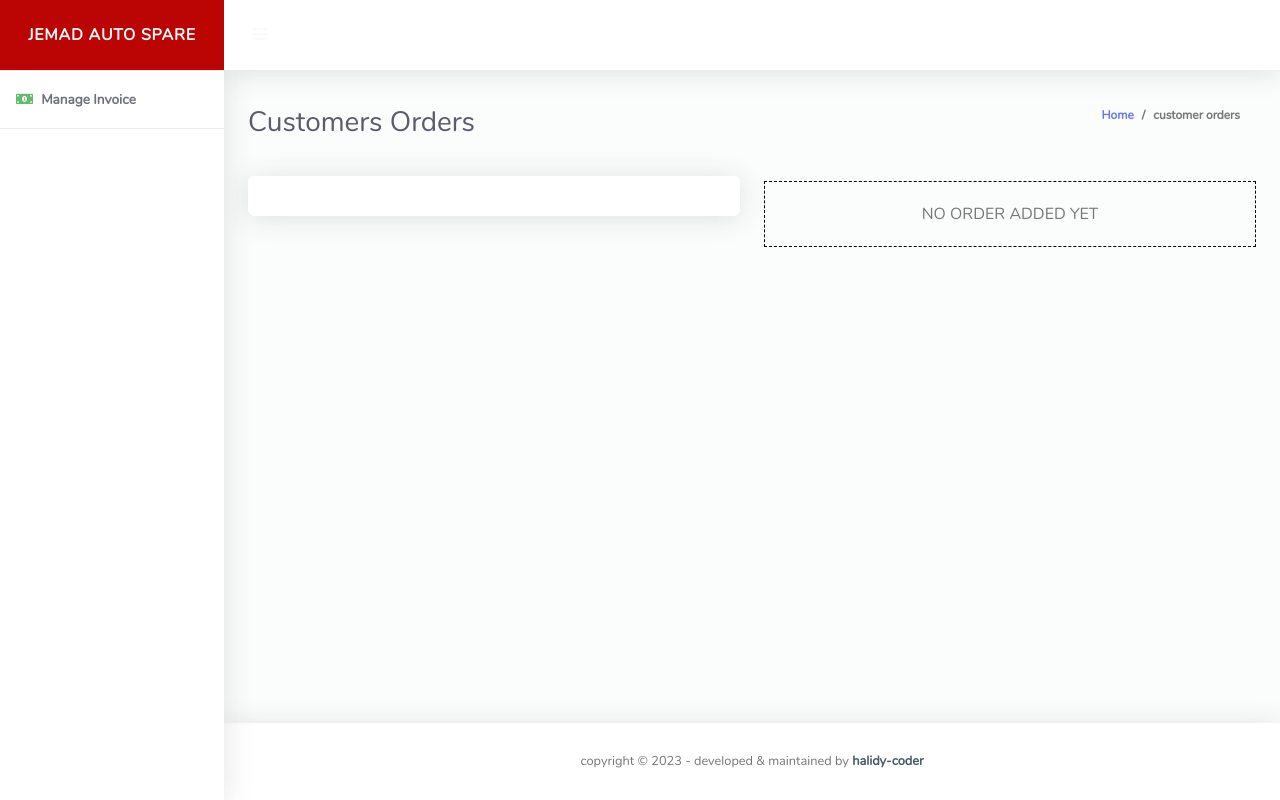
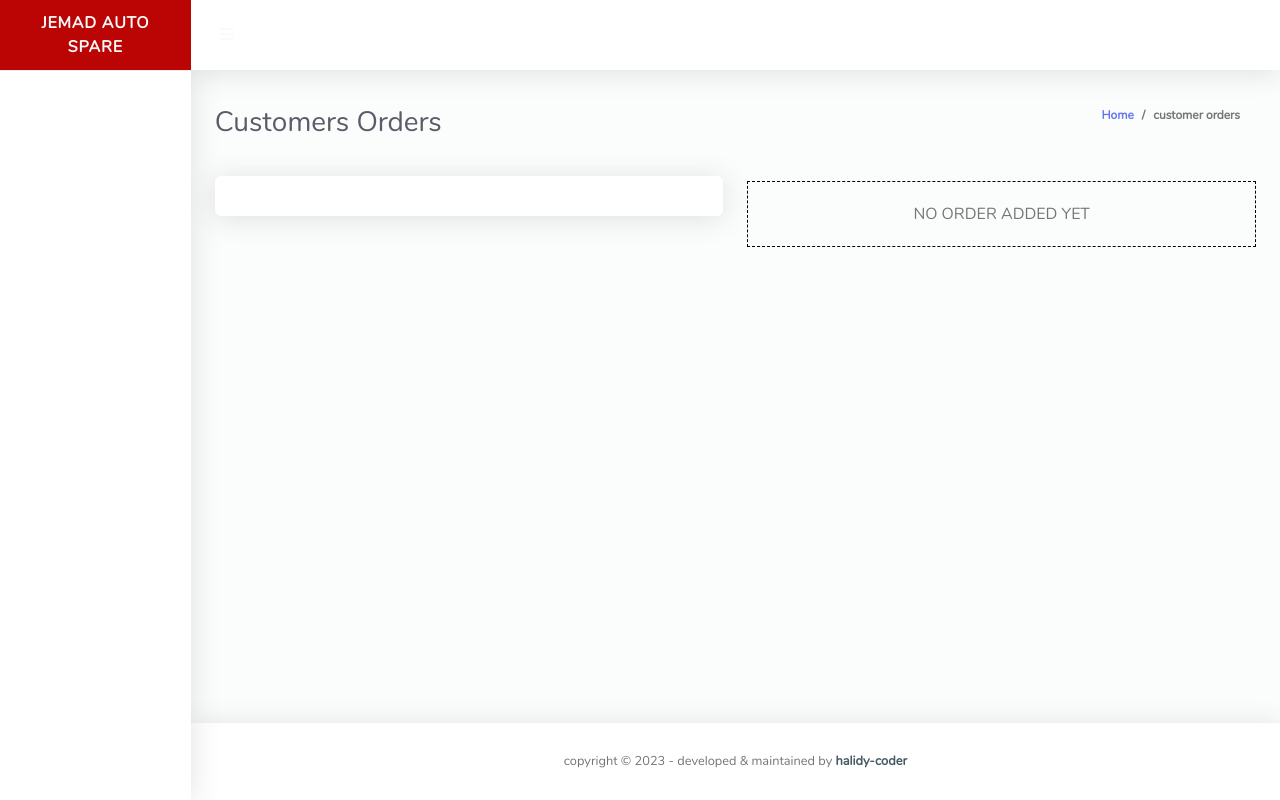
Before and after one commit to halidi-hamidu/DUKAWEBAPP, a Django app: template templates/store/ordersPage.html in a window 1280 px wide. Run offline with Django 4.2, Linux system fonts and the light colour scheme; the template is opened without the code that fills it, so the values that code supplies are empty; some libraries are stand-ins or nearby versions.

Commit message:
Invoice area removed

```diff
--- a/templates/store/base.html
+++ b/templates/store/base.html
@@ -117,7 +117,7 @@
     </li>
     <hr class="sidebar-divider">
     {% endif %}
-    {% comment %} invoice section {% endcomment %}
+    <!-- {% comment %} invoice section {% endcomment %}
     <li class="nav-item active">
       <a class="nav-link" href="{% url 'storeApp:salesPage' %}">
         <i class="fas far fa-money-bill-alt fa-2x text-success"></i>
@@ -126,13 +126,13 @@
     <hr class="sidebar-divider">
 
 
-    {% comment %} endinvooice section {% endcomment %}
-    {% comment %} <li class="nav-item active">
+    {% comment %} endinvooice section {% endcomment %} -->
+    <!-- {% comment %} <li class="nav-item active">
       <a class="nav-link" href="{% url 'storeApp:salesPage' %}">
         <i class="fas far fa-money-bill-alt fa-2x text-success"></i>
         <span>Manage Sales</span></a>
     </li>
-    <hr class="sidebar-divider"> {% endcomment %}
+    <hr class="sidebar-divider"> {% endcomment %} -->
     {% if get_all_user_authorizations.manage_orders %}
     <li class="nav-item active">
       <a class="nav-link" href="{% url 'storeApp:ordersPage' %}">
```
